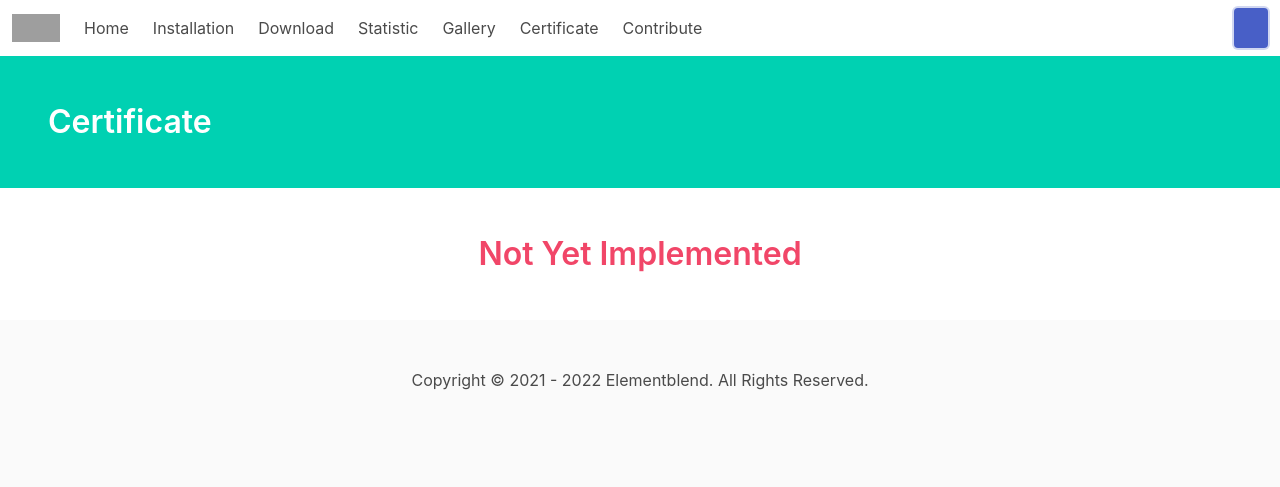
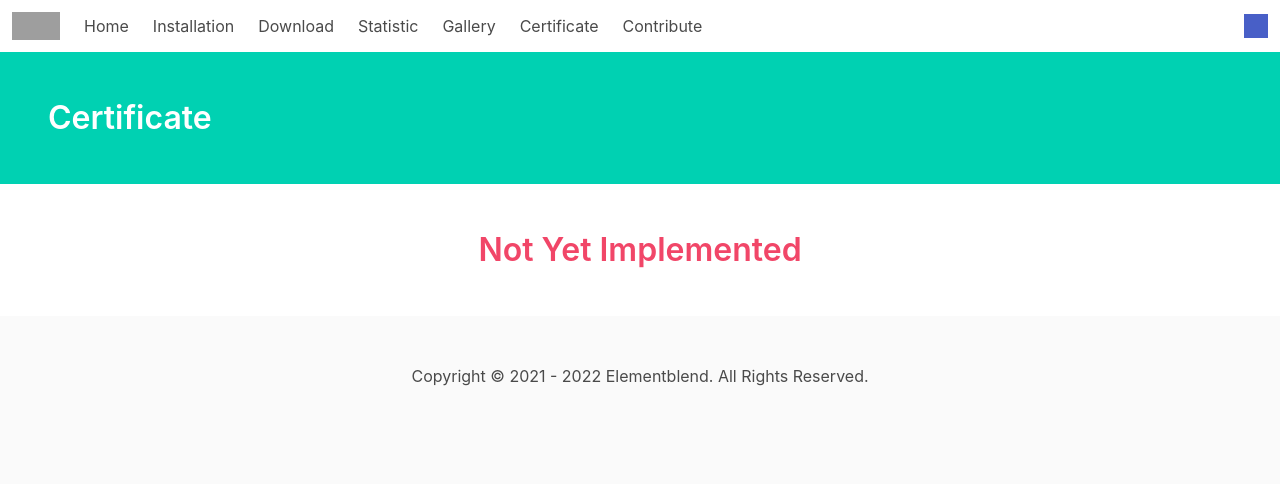
Before and after one commit to SamLam140330/MmsWebsite, a PHP site: page /certificate.php in a window 1280 px wide. Shown: the top 487 px of the page. Run offline with PHP 8.4, Linux system fonts and the light colour scheme; grey boxes are pictures that could not be loaded.

Commit message:
Update header code

```diff
--- a/minecraft-modpack/header.php
+++ b/minecraft-modpack/header.php
@@ -37,15 +37,13 @@
         </div>
         <div class="navbar-end">
             <div class="navbar-item">
-                <a class="button is-link is-focused">
-                    <strong>
-                        <?php
-                        require_once('../backend/function.php');
-                        checkUserAuth();
-                        getUsername();
-                        ?>
-                    </strong>
-                </a>
+                <div class="column has-background-link has-text-white">
+                    <?php
+                    require_once('../backend/function.php');
+                    checkUserAuth();
+                    getUsername();
+                    ?>
+                </div>
             </div>
         </div>
     </div>
```
